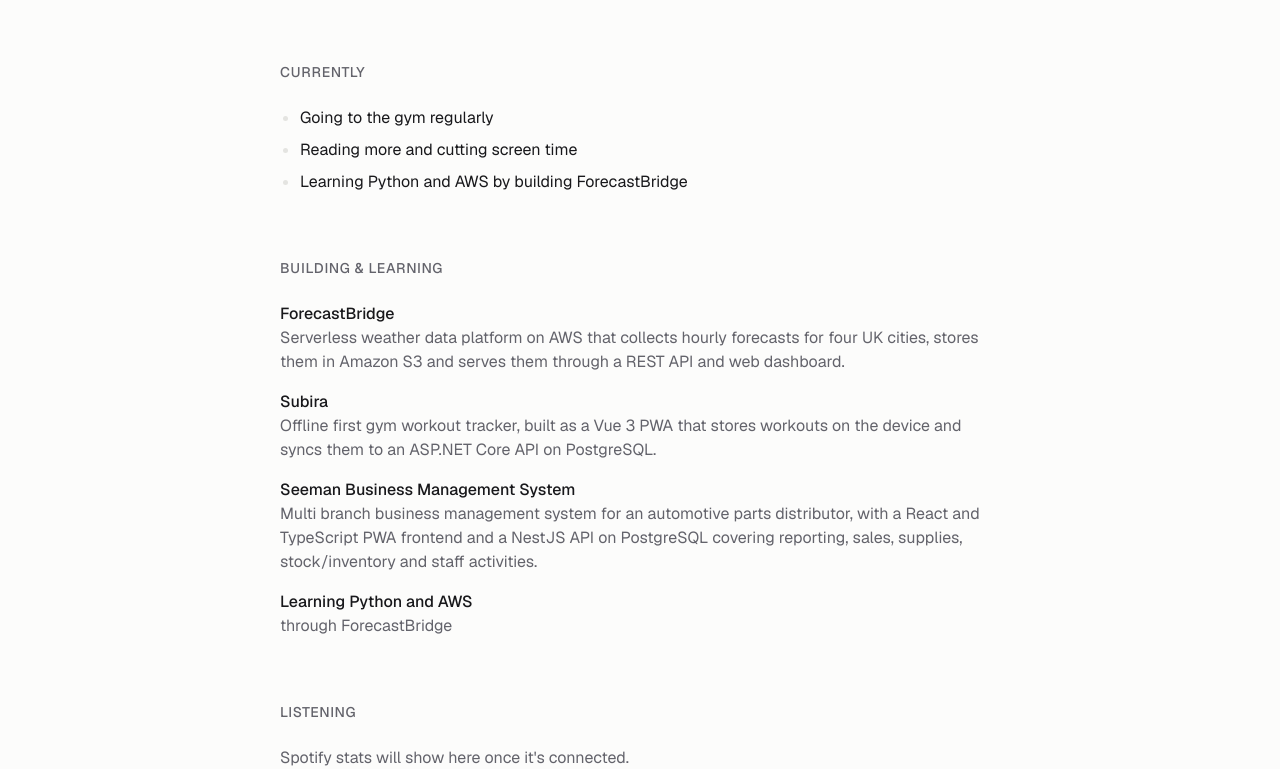
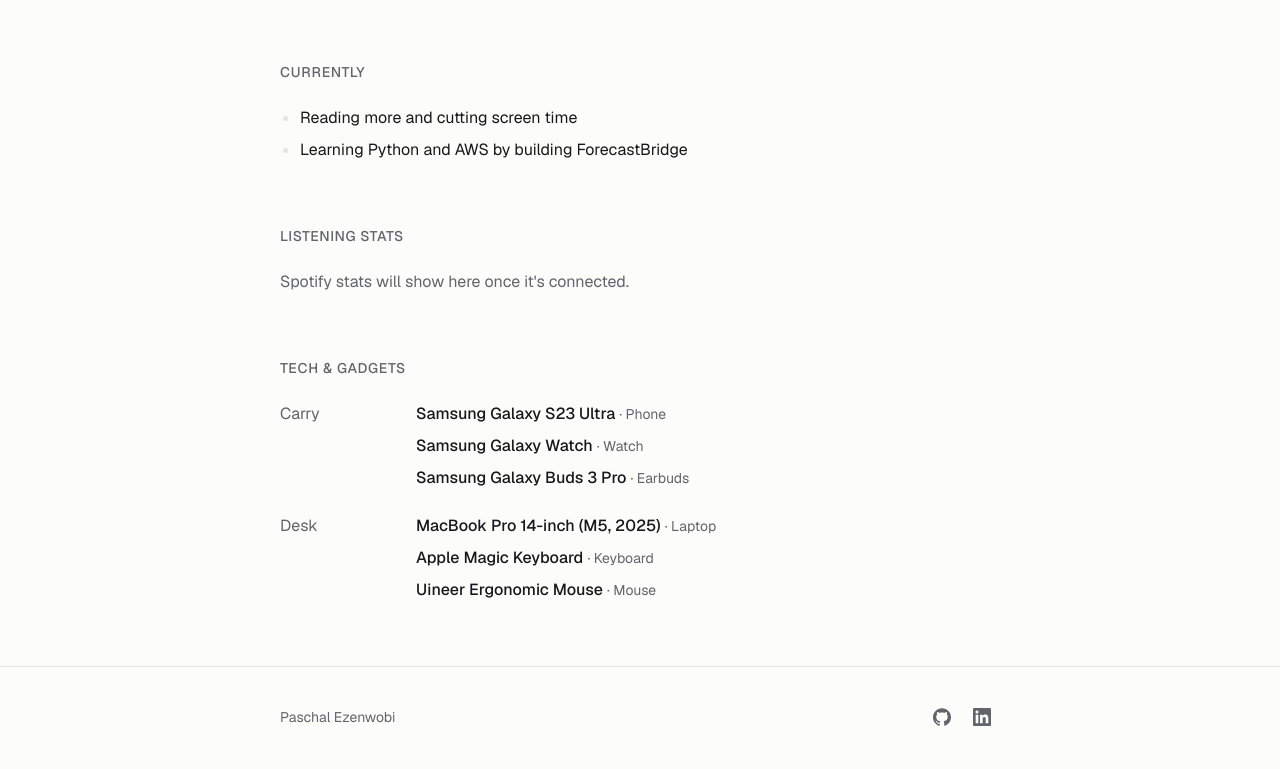
Before and after one commit to PaschalKen/Portfolio, a Next.js app: page /now in a window 1280 px wide. Shown: the part 491-1260 px from the top of the page. Built offline with nearby package versions, Linux system fonts and the light colour scheme.

Commit message:
feat: update "Now" page sections; rename titles and modify content for clarity

```diff
--- a/src/app/now/page.tsx
+++ b/src/app/now/page.tsx
@@ -77,26 +77,7 @@
         </ul>
       </Section>
 
-      <Section title="Building & learning">
-        <ul className="space-y-4">
-          {building.map((p) => (
-            <li key={p.slug}>
-              <Link href={`/projects#${p.slug}`} className="font-medium hover:underline">
-                {p.title}
-              </Link>
-              {p.summary && <p className="text-muted">{p.summary}</p>}
-            </li>
-          ))}
-          {now.learning.map((l) => (
-            <li key={l.title}>
-              <p className="font-medium">Learning {l.title}</p>
-              <p className="text-muted">{l.note}</p>
-            </li>
-          ))}
-        </ul>
-      </Section>
-
-      <Section title="Listening">
+      <Section title="Listening Stats">
         <Suspense fallback={<ListeningSkeleton />}>
           <Listening />
         </Suspense>
@@ -117,7 +98,7 @@
         </Section>
       )}
 
-      <Section title="Uses">
+      <Section title="Tech & gadgets">
         <dl className="space-y-6">
           {gadgetGroups.map(({ group, items }) => (
             <div key={group} className="grid gap-2 sm:grid-cols-[8rem_1fr]">
--- a/src/content/now.ts
+++ b/src/content/now.ts
@@ -5,10 +5,9 @@
   // Bump this whenever you edit the page.
   updated: "2026-10-27",
   currently: [
-    "Going to the gym regularly",
+    // "Going to the gym regularly",
     "Reading more and cutting screen time",
     "Learning Python and AWS by building ForecastBridge",
-    // TODO: anything else
   ],
   reading: {
     title: "Atomic Habits",
@@ -26,7 +25,7 @@
     { group: "Carry", category: "Phone", name: "Samsung Galaxy S23 Ultra" },
     { group: "Carry", category: "Watch", name: "Samsung Galaxy Watch" },
     { group: "Carry", category: "Earbuds", name: "Samsung Galaxy Buds 3 Pro" },
-    { group: "Desk", category: "Laptop", name: "MacBook Pro" },
+    { group: "Desk", category: "Laptop", name: "MacBook Pro 14-inch (M5, 2025)" },
     { group: "Desk", category: "Keyboard", name: "Apple Magic Keyboard" },
     { group: "Desk", category: "Mouse", name: "Uineer Ergonomic Mouse" },
   ] satisfies Gadget[],
```
